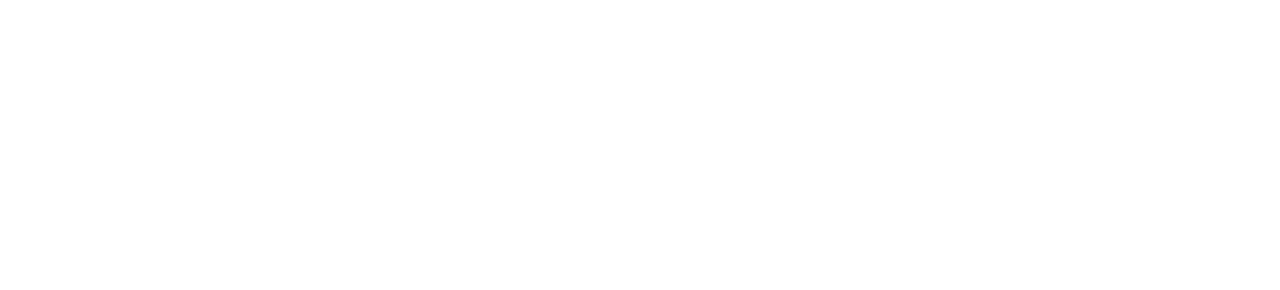
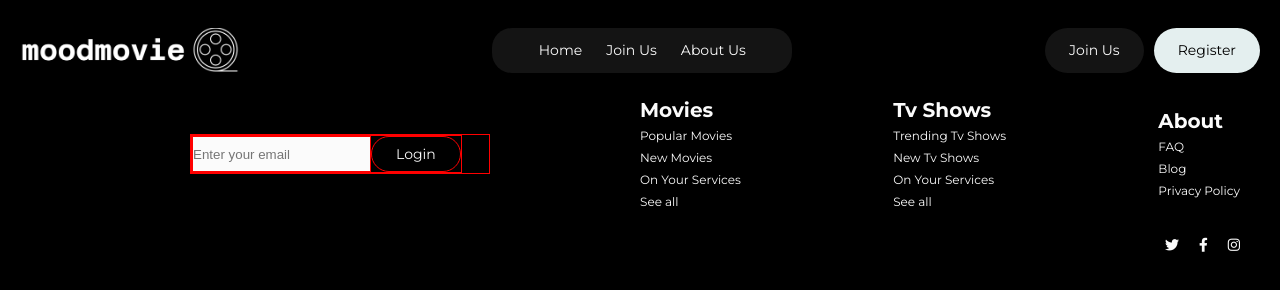
Before and after one commit to lordesi/sitoweb, a plain HTML site: page login.html in a window 1280 px wide. Drawn offline with Linux system fonts and the light colour scheme.

Commit message:
inizio footer e login.html

```diff
--- a/login.html
+++ b/login.html
@@ -0,0 +1,107 @@
+<!DOCTYPE html>
+<html lang="en">
+<head>
+    <meta charset="UTF-8">
+    <meta name="viewport" content="width=device-width, initial-scale=1.0">
+    <link rel="stylesheet" href="style.css">
+    <link rel="stylesheet" href="https://cdnjs.cloudflare.com/ajax/libs/font-awesome/6.0.0-beta3/css/all.min.css">
+    <link href="https://fonts.googleapis.com/css2?family=Montserrat:wght@400;700&display=swap" rel="stylesheet">
+    <title>Document</title>
+</head>
+<body>
+
+    <header>
+        <div class="wrapper__menu">
+
+            <div class="logo">
+                <a href="index.html">
+                    <img src="logo.webp" alt="logo" class="logo__img">
+                </a>
+            </div>
+
+            <nav class="menu">
+                <ul>
+                    <li><a href="index.html">Home</a></li>
+                    <li><a href="index.html">Join Us</a></li>
+                    <li><a href="index.html">About Us</a></li>
+                </ul>
+            </nav>
+            <div class="buttons__menu">
+                <button class="button-nero"><a href="login.html">Join Us</a></button>
+                <button class="button-bianco"><a href="login.html">Register</a></button>
+            </div>
+
+        </div>
+
+    </header>
+
+    <main>
+
+
+
+
+
+    </main>
+
+    <footer>
+
+        <div class="wrapper__footer">
+
+            <div class="col-50 al-centro">
+                <form action="">
+
+                    <div class="input__box">
+                        <input type="email" placeholder="Enter your email" required>
+                        <button class="button-nero"type="submit" class=""><a href="login.html">Login</a></button>
+                    </div>
+
+                </form>
+
+            </div>
+            <div class="col-50 in-line">
+
+                <div class="col-33 in-colonna">
+                    <h3>Movies</h3>
+                    <p href="">Popular Movies</p>
+                    <p href="">New Movies</p>
+                    <p href="">On Your Services</p>
+                    <p href="">See all</p>
+                </div>
+                <div class="col-33 in-colonna">
+                    <h3>Tv Shows</h3>
+                    <p href="">Trending Tv Shows</p>
+                    <p href="">New Tv Shows</p>
+                    <p href="">On Your Services</p>
+                    <p href="">See all</p>
+                </div>
+                <div class="col-33 in-colonna">
+                    <h3>About</h3>
+                    <p href="">FAQ</p>
+                    <p href="">Blog</p>
+                    <p href="">Privacy Policy</p>
+                </div>
+
+
+
+
+            </div>
+
+        </div>
+
+        <span class="span__1"></span>
+
+        <div class="col-100 social-media">
+            <a href="https://twitter.com" target="_blank" class="icon">
+                <i class="fab fa-twitter"></i>
+            </a>
+            <a href="https://facebook.com" target="_blank" class="icon">
+                <i class="fab fa-facebook-f"></i>
+            </a>
+            <a href="https://instagram.com" target="_blank" class="icon">
+                <i class="fab fa-instagram"></i>
+            </a>
+        </div>
+
+    </footer>
+</body>
+</html>
--- a/style.css
+++ b/style.css
@@ -12,6 +12,8 @@
 
 
 body, html {font-family: "Montserrat", Arial, Helvetica, sans-serif; line-height: 1; overflow-x: hidden; }
+
+
 
 body {background-color: var(--quinary-color)}
 
@@ -49,7 +51,7 @@ h1, h2, h3 { color: var(--quaternary-color)}
 h1 {font-size: 44px;}
 h2 {font-size: 32px;}
 h3 {font-size: 20px;}
-p { font-size: 12px;}
+p { font-size: 12px; color: var(--quaternary-color)}
 a { font-size: 14px; text-decoration: none; color: var(--quaternary-color);}
 
 /*==================GENERAL==================*/
@@ -60,7 +62,7 @@ header {padding: 10px 20px;}
 
 main {padding: 0 40px;}
 
-footer {padding: 0 20px;}
+footer {padding: 0 40px 20px 40px; margin-bottom: 0;}
 
 /* span space */
 
@@ -74,6 +76,10 @@ footer {padding: 0 20px;}
 
 .in-flex{display:flex; flex-shrink:0; overflow: hidden;}
 .in-line{display:flex; justify-content: space-between; align-items: center;}
+.in-colonna{display: flex; flex-direction: column; align-items: left; gap:10px;}
+.social-media{display: flex; justify-content: right; align-items: center; gap: 20px;}
+.al-centro{display: flex; justify-content: center; align-items: center;}
+
 
 .col-100 {width: 100%; height: auto;}
 .col-50 {width: 50%; height: auto;  }
@@ -153,5 +159,45 @@ header {display:flex; align-items:center; width: 100%; min-height: 100px;}
 
 .carousel img {display: block; width: 120px; height: auto; max-height: 70px; border-radius: 10px;}
 
+.wrapper__movie{display: flex; width:100%; height:auto; gap: 10px; border:1px solid red;}
+
+.wrapper__movie{width: 250px; height: 340px; border-radius: 20px; padding: 15px; border: 1px solid var(--senary-color);}
+
+.movie__content{display: flex; flex-direction: column; align-items: center; width: 100%; height: 100%;}
+
+.movie__img{width: 100%; height: 300px; overflow: hidden; border-radius: 10px; border: 1px solid red;}
+
+.movie__text{width: 100%; height: 40px; border: 1px solid red}
+
+
+
 
 /*==================FOOTER==================*/
+
+
+.wrapper__footer{ display: flex;}
+
+
+form {display: flex; width: 300px; height: 40px; border: 1px solid red;}
+
+.input__box{display: flex; position: relative; border:1px solid red;}
+
+input {outline: none; border: none; height: 100%; background-color: var(--quaternary-color); border: 1px solid red;}
+
+.input__box input{ width: 100%;}
+
+.input__box button{
+
+
+    display: flex;
+    align-items: center;
+    right: 0;
+    background-color: var(--quinary-color);
+    color: var(--quaternary-color);
+
+    border: 1px solid red;
+
+}
+
+
+/*====================* RESPONSIVE================== */
```
Also changed, not shown: index.html (+74 -0 lines).
